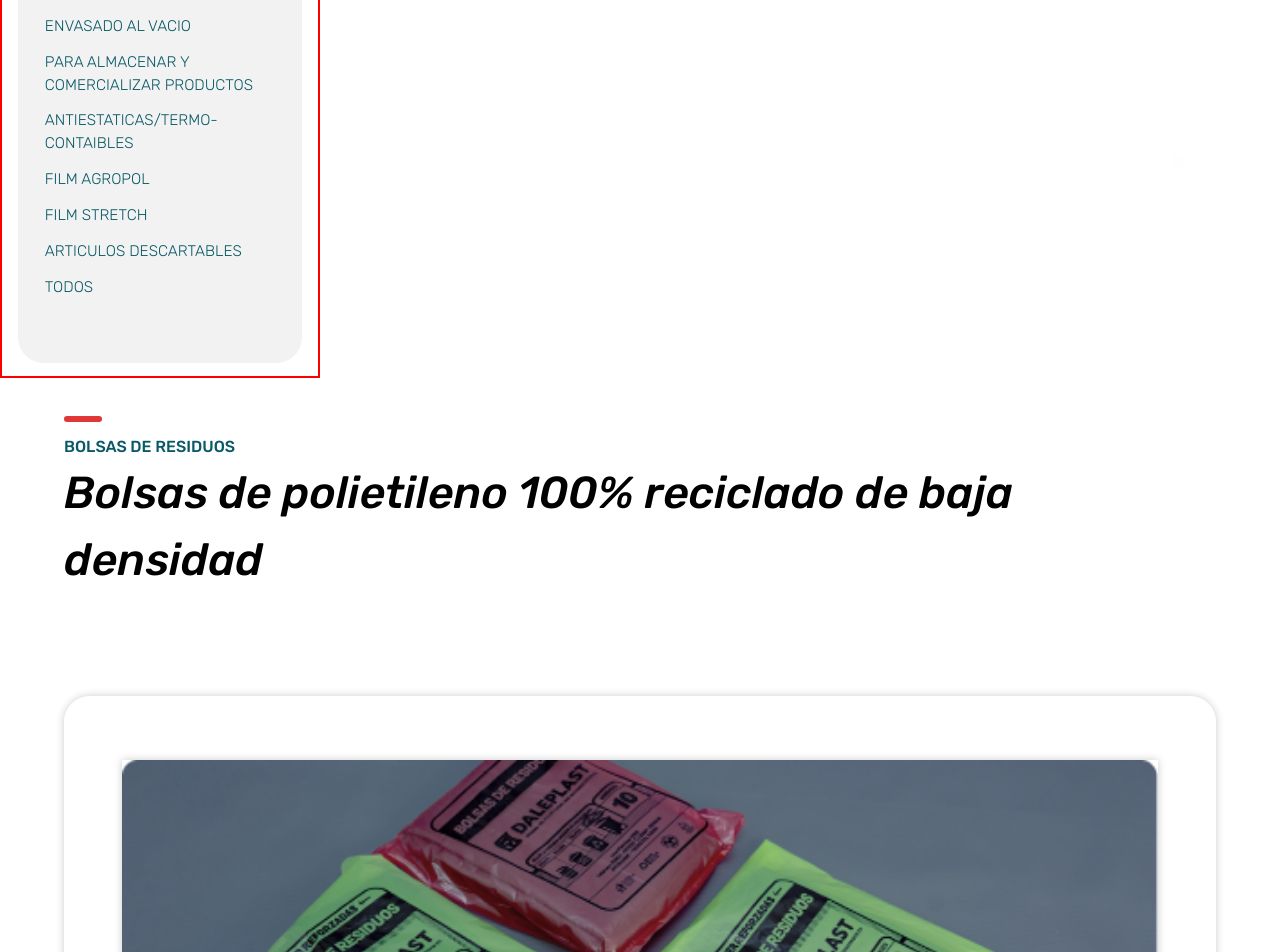
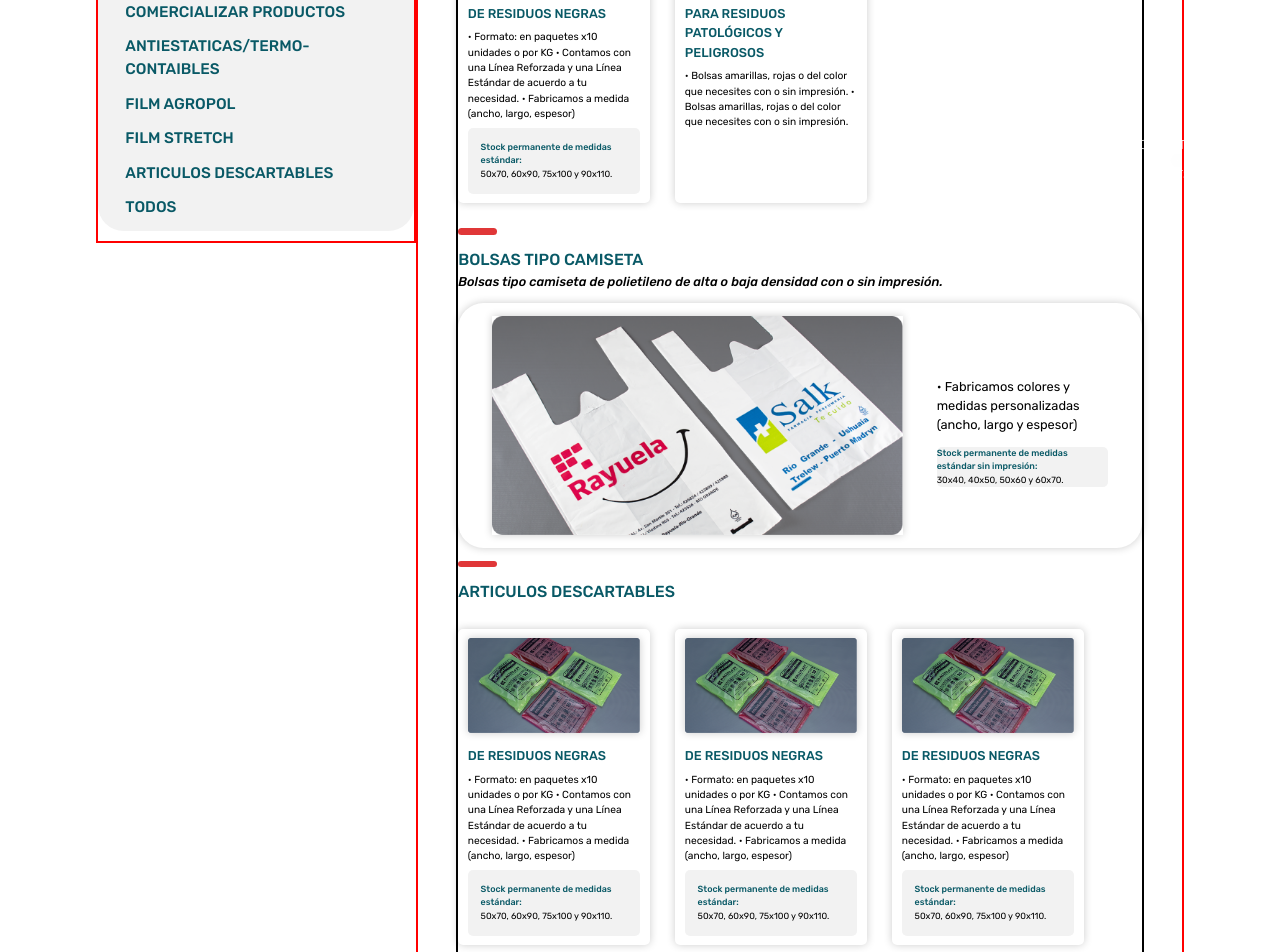
Before and after one commit to materadiego/daleplast, a React (Create React App) app in the folder daleplast/: page /Catalogo in a window 1280 px wide. Shown: the part 640-1592 px from the top of the page. Built offline with nearby package versions, Linux system fonts and the light colour scheme.

Commit message:
se agrego catalogo desktop

```diff
--- a/daleplast/src/Components/CatalogsItemContainer/CatalogsItemContainer.jsx
+++ b/daleplast/src/Components/CatalogsItemContainer/CatalogsItemContainer.jsx
@@ -1,5 +1,5 @@
 import React from "react";
-import { getProducts } from "./products";
+import { getProducts } from "./Products";
 import { useEffect, useState } from "react";
 import CatalogsList from "../CatalogsList/CatalogsList";
 import loader from "../../utils/images/loader.svg";
--- a/daleplast/src/Components/CatalogsList/CatalogsList.jsx
+++ b/daleplast/src/Components/CatalogsList/CatalogsList.jsx
@@ -1,12 +1,201 @@
 import React from "react";
-import CatalogsItem from "../CatalogsItem/CatalogsItem";
+import residuosNegras from "../../utils/images/catalogitem-ResiduosNegra.png";
+import residuosPatologicos from "../../utils/images/catalogitem-residuospatologicos.png";
+import bolsaCamiseta from "../../utils/images/catalogitem-BolsaTipoCamiseta.png";
 
 function CatalogsList({ products }) {
   return (
     <div className="CatalogCardsContainer">
-      {products.map((product) => (
+      {/* {products.map((product) => (
         <CatalogsItem key={product.id} product={product} />
-      ))}
+      ))} */}
+      <div className="CardContainer">
+        {/* CATEGORY 1 */}
+        <div className="CategoryTitleContainer">
+          <div className="Orange-Line"></div>
+          <p className="CategoryTitleContainer__Title">BOLSAS DE RESIDUOS</p>
+          <p className="CategoryTitleContainer__Description">
+            Bolsas de polietileno 100% reciclado de baja densidad
+          </p>
+        </div>
+        {/* PRODUCT 1 */}
+        <div className="Card">
+          <img
+            src={residuosNegras}
+            alt="Residuos-Negras"
+            className="Card__Image"
+          />
+          <div className="Card__Info">
+            <p className="Card__Info--Name">DE RESIDUOS NEGRAS</p>
+            <p className="Card__Info--Description">
+              • Formato: en paquetes x10 unidades o por KG • Contamos con una
+              Línea Reforzada y una Línea Estándar de acuerdo a tu necesidad. •
+              Fabricamos a medida (ancho, largo, espesor)
+            </p>
+            <div className="Card__Info--StockInfo">
+              <p className="StockInfo-Title">
+                Stock permanente de medidas estándar:
+              </p>
+              <p className="StockInfo-Measures">
+                50x70, 60x90, 75x100 y 90x110.
+              </p>
+            </div>
+          </div>
+        </div>
+        {/* PRODUCT 2 */}
+        <div className="Card">
+          <img
+            src={residuosPatologicos}
+            alt="Residuos-Negras"
+            className="Card__Image"
+          />
+          <div className="Card__Info">
+            <p className="Card__Info--Name">
+              PARA RESIDUOS PATOLÓGICOS Y PELIGROSOS
+            </p>
+            <p className="Card__Info--Description">
+              • Bolsas amarillas, rojas o del color que necesites con o sin
+              impresión. • Bolsas amarillas, rojas o del color que necesites con
+              o sin impresión.
+            </p>
+          </div>
+        </div>
+        {/* CATEGORY 2 */}
+        <div className="CategoryTitleContainer">
+          <div className="Orange-Line"></div>
+          <p className="CategoryTitleContainer__Title">BOLSAS TIPO CAMISETA</p>
+          <p className="CategoryTitleContainer__Description">
+            Bolsas tipo camiseta de polietileno de alta o baja densidad con o
+            sin impresión.
+          </p>
+        </div>
+        {/* PRODUCT 3 */}
+        <div className="Card2">
+          <img
+            src={bolsaCamiseta}
+            alt="Bolsa-tipo-camiseta"
+            className="Card2__Image"
+          />
+          <div className="Card2__Info">
+            <p className="Card2__Info--Description">
+              • Fabricamos colores y medidas personalizadas (ancho, largo y
+              espesor)
+            </p>
+            <div className="Card2__Info--StockInfo">
+              <p className="StockInfo2-Title">
+                Stock permanente de medidas estándar sin impresión:{" "}
+              </p>
+              <p className="StockInfo2-Measures">
+                30x40, 40x50, 50x60 y 60x70.
+              </p>
+            </div>
+          </div>
+        </div>
+
+        {/* CATEGORIA FINAL */}
+        <div className="CategoryTitleContainer">
+          <div className="Orange-Line"></div>
+          <p className="CategoryTitleContainer__Title">
+            ARTICULOS DESCARTABLES
+          </p>
+        </div>
+        {/* PRODUCT */}
+        <div className="Card">
+          <img
+            src={residuosNegras}
+            alt="Residuos-Negras"
+            className="Card__Image"
+          />
+          <div className="Card__Info">
+            <p className="Card__Info--Name">DE RESIDUOS NEGRAS</p>
+            <p className="Card__Info--Description">
+              • Formato: en paquetes x10 unidades o por KG • Contamos con una
+              Línea Reforzada y una Línea Estándar de acuerdo a tu necesidad. •
+              Fabricamos a medida (ancho, largo, espesor)
+            </p>
+            <div className="Card__Info--StockInfo">
+              <p className="StockInfo-Title">
+                Stock permanente de medidas estándar:
+              </p>
+              <p className="StockInfo-Measures">
+                50x70, 60x90, 75x100 y 90x110.
+              </p>
+            </div>
+          </div>
+        </div>
+        {/* PRODUCT */}
+        <div className="Card">
+          <img
+            src={residuosNegras}
+            alt="Residuos-Negras"
+            className="Card__Image"
+          />
+          <div className="Card__Info">
+            <p className="Card__Info--Name">DE RESIDUOS NEGRAS</p>
+            <p className="Card__Info--Description">
+              • Formato: en paquetes x10 unidades o por KG • Contamos con una
+              Línea Reforzada y una Línea Estándar de acuerdo a tu necesidad. •
+              Fabricamos a medida (ancho, largo, espesor)
+            </p>
+            <div className="Card__Info--StockInfo">
+              <p className="StockInfo-Title">
+                Stock permanente de medidas estándar:
+              </p>
+              <p className="StockInfo-Measures">
+                50x70, 60x90, 75x100 y 90x110.
+              </p>
+            </div>
+          </div>
+        </div>
+        {/* PRODUCT */}
+        <div className="Card">
+          <img
+            src={residuosNegras}
+            alt="Residuos-Negras"
+            className="Card__Image"
+          />
+          <div className="Card__Info">
+            <p className="Card__Info--Name">DE RESIDUOS NEGRAS</p>
+            <p className="Card__Info--Description">
+              • Formato: en paquetes x10 unidades o por KG • Contamos con una
+              Línea Reforzada y una Línea Estándar de acuerdo a tu necesidad. •
+              Fabricamos a medida (ancho, largo, espesor)
+            </p>
+            <div className="Card__Info--StockInfo">
+              <p className="StockInfo-Title">
+                Stock permanente de medidas estándar:
+              </p>
+              <p className="StockInfo-Measures">
+                50x70, 60x90, 75x100 y 90x110.
+              </p>
+            </div>
+          </div>
+        </div>
+        {/* PRODUCT */}
+        <div className="Card">
+          <img
+            src={residuosNegras}
+            alt="Residuos-Negras"
+            className="Card__Image"
+          />
+          <div className="Card__Info">
+            <p className="Card__Info--Name">DE RESIDUOS NEGRAS</p>
+            <p className="Card__Info--Description">
+              • Formato: en paquetes x10 unidades o por KG • Contamos con una
+              Línea Reforzada y una Línea Estándar de acuerdo a tu necesidad. •
+              Fabricamos a medida (ancho, largo, espesor)
+            </p>
+            <div className="Card__Info--StockInfo">
+              <p className="StockInfo-Title">
+                Stock permanente de medidas estándar:
+              </p>
+              <p className="StockInfo-Measures">
+                50x70, 60x90, 75x100 y 90x110.
+              </p>
+            </div>
+          </div>
+        </div>
+      </div>
     </div>
   );
 }
--- a/daleplast/src/Components/CatalogsMenu/CatalogsMenu.jsx
+++ b/daleplast/src/Components/CatalogsMenu/CatalogsMenu.jsx
@@ -3,7 +3,6 @@ import { Link } from "react-scroll";
 
 const CatalogsMenuMovile = () => {
   return (
-    <>
     <div className="ContactsIndex">
       <div className="ContactsIndex-IndexContainer">
         <div className="ContactsIndex-IndexContainer__Index">
@@ -135,7 +134,6 @@ const CatalogsMenuMovile = () => {
         </div>
       </div>
     </div>
-    </>
   );
 };
 
--- a/daleplast/src/Components/CatalogsMenu/_CatalogsMenu.scss
+++ b/daleplast/src/Components/CatalogsMenu/_CatalogsMenu.scss
@@ -36,18 +36,21 @@
   .ContactsIndex {
     border: 2px solid red;
     width: 25%;
-    padding: 0vw 0 0;
+    padding: 0;
+    height: 38vw;
   }
   .ContactsIndex-IndexContainer {
-    margin: 1vw auto;
-    padding: 4vw 0;
+    margin: 0;
+    padding: 0;
+    width: 100%;
     &__Index {
       &--txt {
+        font-weight: 500;
         justify-content: flex-start;
-        margin: 1vw 1vw;
+        margin: 0.9vw;
         & p {
           font-size: 1.2vw;
-          font-weight: 300;
+          font-weight: 500;
           text-align: start;
         }
       }
--- a/daleplast/src/Pages/CatalogsPage.jsx
+++ b/daleplast/src/Pages/CatalogsPage.jsx
@@ -5,11 +5,11 @@ import CatalogsItemContainer from "../Components/CatalogsItemContainer/CatalogsI
 import "../scss/CatalogsStyls.scss";
 const CatalogsPage = () => {
   return (
-    <>
+    <div className="Catalogs-Page">
       <CatalogsTitle />
       <CatalogsMenu />
       <CatalogsItemContainer />
-    </>
+    </div>
   );
 };
 
--- a/daleplast/src/scss/CatalogsStyls.scss
+++ b/daleplast/src/scss/CatalogsStyls.scss
@@ -10,6 +10,7 @@
   flex-direction: column;
   align-items: center;
   padding: 2vw 0;
+  border: 2px solid red;
 }
 
 .Catalog-Loader {
@@ -18,6 +19,7 @@
 
 .CatalogCardsContainer {
   width: 90%;
+  border: 2px solid red;
 }
 
 .CategoryTitleContainer {
@@ -79,22 +81,8 @@
   font-size: 3.6vw;
 }
 
-.CatalogCardsContainer2 {
-  width: 90%;
-}
-
-.CategoryTitleContainer2 {
-  margin-bottom: 5vw;
-  &__Title {
-    text-transform: uppercase;
-    font-weight: 500;
-    color: $color-variacion5;
-  }
-  &__Description {
-    font-style: italic;
-    font-size: 3.5vw;
-    font-weight: 500;
-  }
+.CardContainer2 {
+  border: 2px solid red;
 }
 
 .Card2 {
@@ -141,3 +129,118 @@
 .StockInfo2-Measures {
   font-size: 3.6vw;
 }
+
+@media screen and (min-width: 1200px) {
+  .Catalogs-Page {
+    display: flex;
+    flex-wrap: wrap;
+    justify-content: center;
+    position: relative;
+  }
+
+  .CardContainer {
+    display: flex;
+    flex-wrap: wrap;
+  }
+
+  .CardContainer2 {
+    border: 2px solid red;
+    width: 60%;
+  }
+
+  .CatalogCardsContainer {
+    border: 2px solid black;
+    display: flex;
+    flex-direction: c;
+  }
+
+  .ContainerProducts {
+    width: 60%;
+  }
+
+  .CategoryTitleContainer {
+    margin-bottom: 1vw;
+    width: 100%;
+    &__Description {
+      font-size: 1vw;
+    }
+  }
+
+  .Card {
+    width: 28%;
+    margin: 1vw 2vw 1vw 0;
+    border-radius: 0.4vw;
+    padding: 0.7vw 0;
+    height: auto;
+    &__Image {
+      margin: 0 0 1vw;
+    }
+    &__Info {
+      width: 90%;
+      margin: 0;
+      &--Name {
+        font-size: 1vw;
+        margin: 0 0 0.5vw;
+      }
+      &--Description {
+        font-size: 0.8vw;
+        margin-bottom: 0.5vw;
+      }
+      &--StockInfo {
+        border-radius: 0.4vw;
+        font-size: 1vw;
+
+        padding: 1vw;
+        background-color: #f2f2f2;
+      }
+    }
+  }
+
+  .StockInfo-Title {
+    font-size: 0.7vw;
+  }
+
+  .StockInfo-Measures {
+    font-size: 0.7vw;
+  }
+
+  .Card2 {
+    display: flex;
+    margin: 0;
+    flex-direction: row;
+    justify-content: space-evenly;
+    align-items: center;
+    border-radius: 2vw;
+    padding: 1vw 0;
+    box-shadow: 0 0 8px 0 rgba(0, 0, 0, 0.2);
+    &__Image {
+      width: 60%;
+      margin: 0;
+    }
+    &__Info {
+      width: 25%;
+      margin: 0;
+      &--Name {
+        display: none;
+      }
+      &--Description {
+        font-size: 1vw;
+        margin: 1vw 0;
+      }
+      &--StockInfo {
+        border-radius: 0.4vw;
+        padding: 0;
+      }
+    }
+  }
+
+  .StockInfo2-Title {
+    font-size: 0.7vw;
+    font-weight: 500;
+    color: $color-variacion5;
+  }
+
+  .StockInfo2-Measures {
+    font-size: 0.7vw;
+  }
+}
```
Lines whose indentation alone changed are shown as unchanged.
